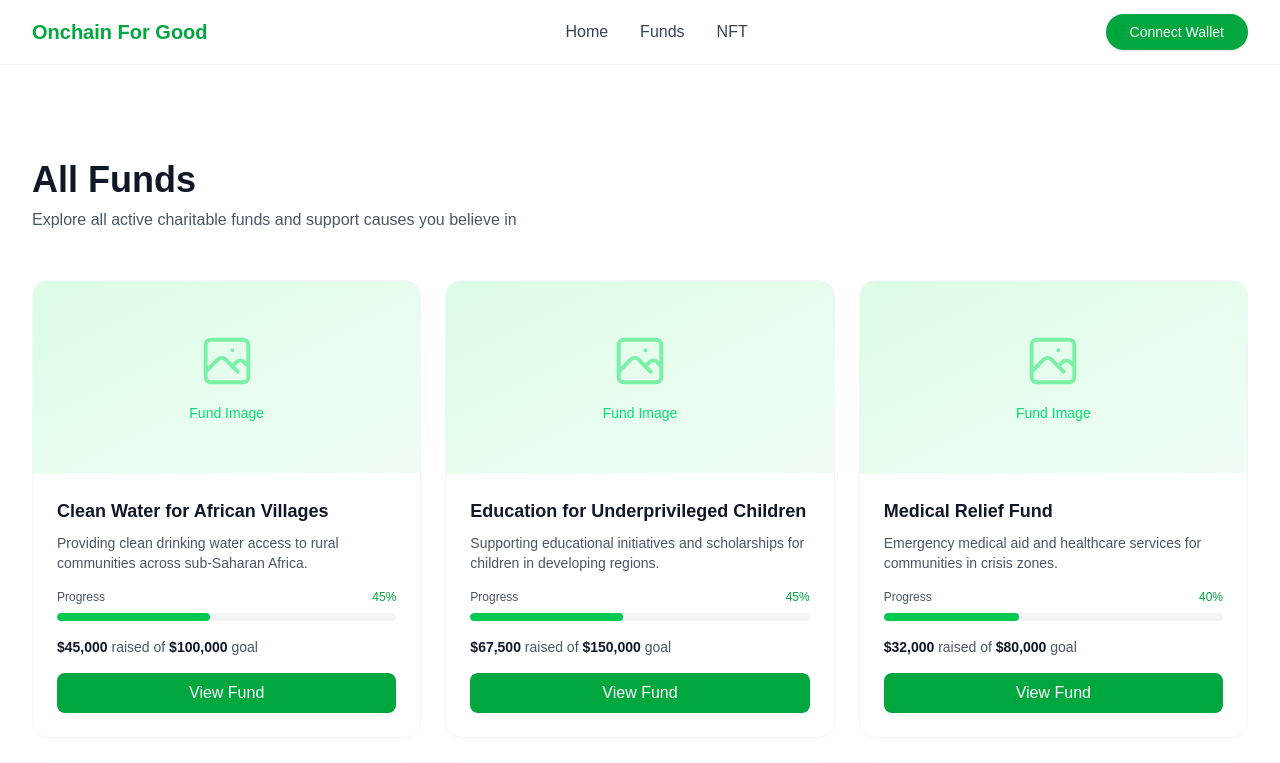
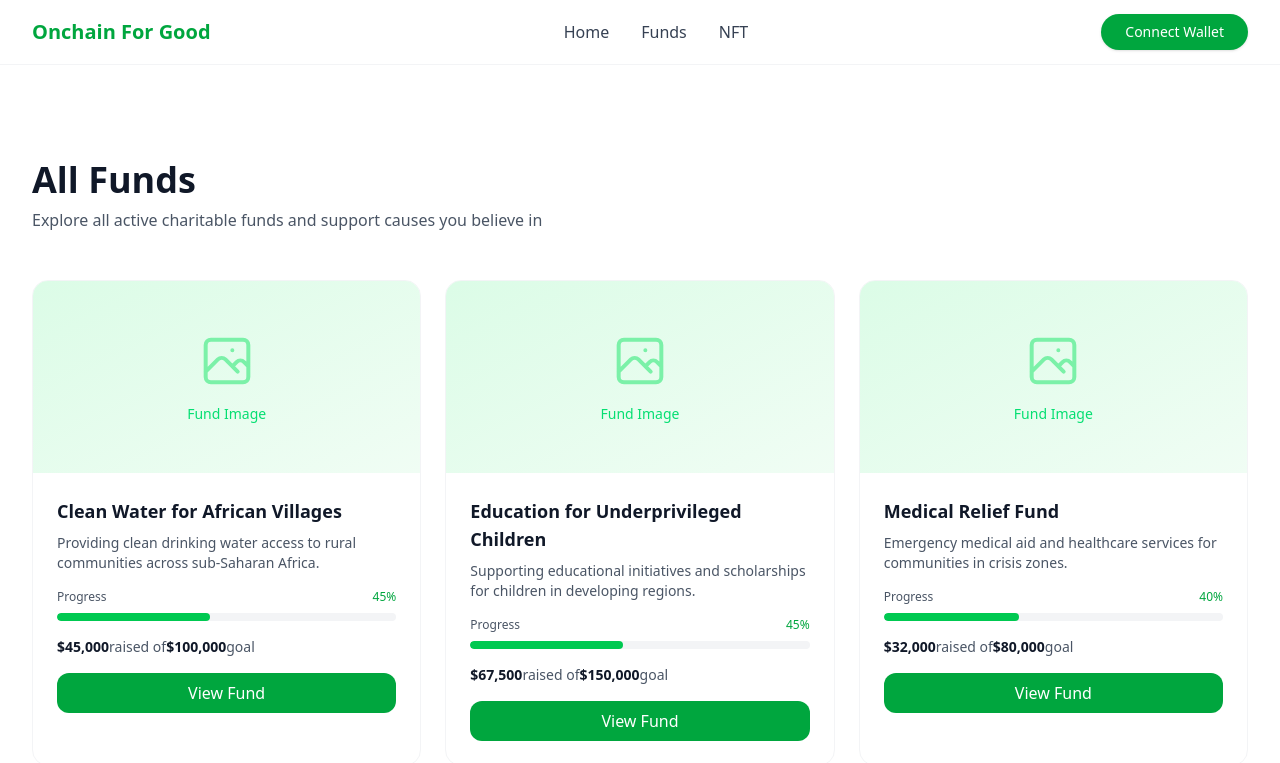
Before and after one commit to anotherath/onchain-for-good, a Next.js app: page /all-fund in a window 1280 px wide. Shown: the top 763 px of the page. Built offline with nearby package versions, Linux system fonts and the light colour scheme.

Commit message:
change global.css

```diff
--- a/app/globals.css
+++ b/app/globals.css
@@ -1,26 +1,107 @@
+
+@import url("https://fonts.googleapis.com/css2?family=Inter:wght@400;600;700;800&display=swap");
 @import "tailwindcss";
 
-:root {
-  --background: #ffffff;
-  /* --foreground: #171717; */
+  :root {
+    --background: 0 0% 100%;
+    --foreground: 15 11% 15%;
+
+    --card: 0 0% 100%;
+    --card-foreground: 15 11% 15%;
+
+    --popover: 0 0% 100%;
+    --popover-foreground: 15 11% 15%;
+
+    --primary: 142 71% 45%;
+    --primary-foreground: 0 0% 100%;
+
+    --secondary: 220 13% 91%;
+    --secondary-foreground: 15 11% 15%;
+
+    --muted: 220 13% 91%;
+    --muted-foreground: 215 12% 45%;
+
+    --accent: 142 71% 45%;
+    --accent-foreground: 0 0% 100%;
+
+    --destructive: 0 84.2% 60.2%;
+    --destructive-foreground: 210 40% 98%;
+
+    --border: 220 13% 91%;
+    --input: 220 13% 91%;
+    --ring: 142 71% 45%;
+
+    --radius: 0.75rem;
+
+    --sidebar-background: 0 0% 98%;
+
+    --sidebar-foreground: 240 5.3% 26.1%;
+
+    --sidebar-primary: 240 5.9% 10%;
+
+    --sidebar-primary-foreground: 0 0% 98%;
+
+    --sidebar-accent: 240 4.8% 95.9%;
+
+    --sidebar-accent-foreground: 240 5.9% 10%;
+
+    --sidebar-border: 220 13% 91%;
+
+    --sidebar-ring: 217.2 91.2% 59.8%;
+  }
+
+  .dark {
+    --background: 222.2 84% 4.9%;
+    --foreground: 210 40% 98%;
+
+    --card: 222.2 84% 4.9%;
+    --card-foreground: 210 40% 98%;
+
+    --popover: 222.2 84% 4.9%;
+    --popover-foreground: 210 40% 98%;
+
+    --primary: 142 71% 45%;
+    --primary-foreground: 0 0% 100%;
+
+    --secondary: 217.2 32.6% 17.5%;
+    --secondary-foreground: 210 40% 98%;
+
+    --muted: 217.2 32.6% 17.5%;
+    --muted-foreground: 215 20.2% 65.1%;
+
+    --accent: 142 71% 45%;
+    --accent-foreground: 0 0% 100%;
+
+    --destructive: 0 62.8% 30.6%;
+    --destructive-foreground: 210 40% 98%;
+
+    --border: 217.2 32.6% 17.5%;
+    --input: 217.2 32.6% 17.5%;
+    --ring: 142 71% 45%;
+    --sidebar-background: 240 5.9% 10%;
+    --sidebar-foreground: 240 4.8% 95.9%;
+    --sidebar-primary: 224.3 76.3% 48%;
+    --sidebar-primary-foreground: 0 0% 100%;
+    --sidebar-accent: 240 3.7% 15.9%;
+    --sidebar-accent-foreground: 240 4.8% 95.9%;
+    --sidebar-border: 240 3.7% 15.9%;
+    --sidebar-ring: 217.2 91.2% 59.8%;
+  }
+
+
+body {
+  @apply bg-[hsl(var(--background))] text-[hsl(var(--foreground))];
 }
 
-@theme inline {
-  --color-background: var(--background);
-  /* --color-foreground: var(--foreground); */
-  --font-sans: var(--font-geist-sans);
-  --font-mono: var(--font-geist-mono);
+/* Giữ nguyên phần word-break (không cần Tailwind) */
+:where(p, span, li, h1, h2, h3, h4, h5, h6, a, button, label, td, th) {
+  overflow-wrap: anywhere;
+  word-break: break-word;
 }
 
-/* @media (prefers-color-scheme: dark) {
-  :root {
-    --background: #0a0a0a;
-    --foreground: #ededed;
-  }
-} */
-
-body {
-  /* background: var(--background);
-  color: var(--foreground); */
-  font-family: Arial, Helvetica, sans-serif;
+/* Giữ nguyên phần pre/code */
+pre,
+code {
+  overflow-x: auto;
+  white-space: pre;
 }
--- a/components/cards/fund-card.tsx
+++ b/components/cards/fund-card.tsx
@@ -67,18 +67,18 @@ export default function FundCard({
           <p className="text-sm text-gray-600">
             <span className="font-semibold text-gray-900">
               ${raised.toLocaleString()}
-            </span>{" "}
-            raised of{" "}
+            </span>
+            raised of
             <span className="font-semibold text-gray-900">
               ${goal.toLocaleString()}
-            </span>{" "}
+            </span>
             goal
           </p>
         </div>
 
         {/* View Fund button */}
         <a
-          className="block w-full bg-green-600 text-white text-center py-2 rounded-lg font-medium hover:bg-green-700 transition-colors"
+          className="block w-full bg-green-600 text-white text-center py-2 rounded-xl font-medium hover:bg-green-700 transition-colors"
           href={href}
         >
           View Fund
```
